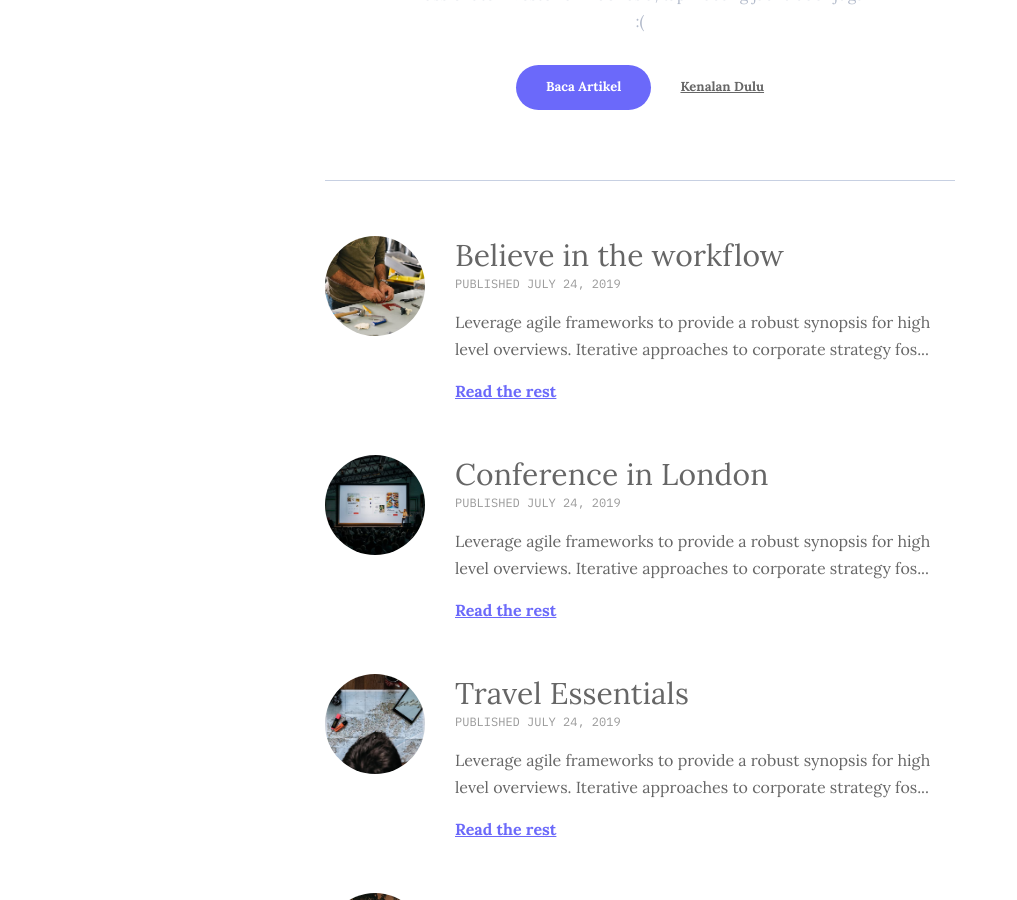
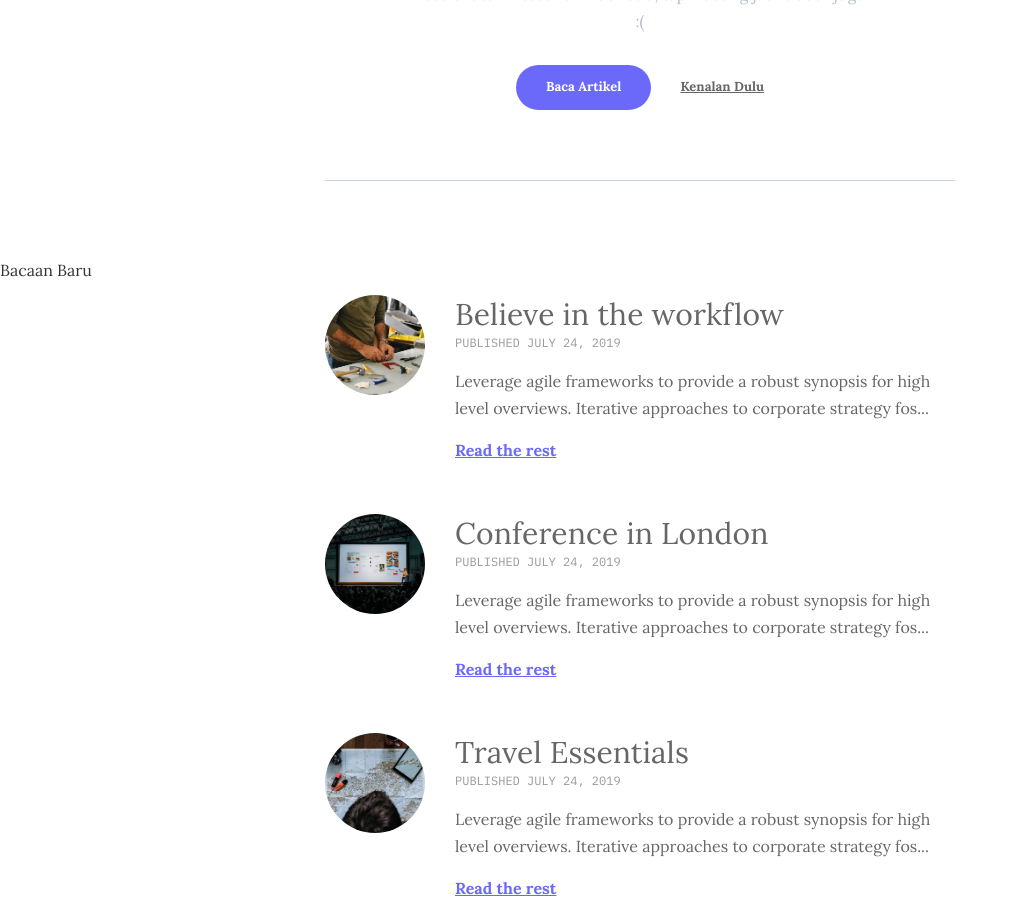
Before and after one commit to ekonomikusid/home, a Jekyll site: the page built from index.html, in a window 1280 px wide and 900 px high, scrolled down 414 px. Shown: the whole window, without its empty margins (0-1017 px from the left). Built offline with Jekyll 4.4.1, drawn with Linux system fonts in a browser that asks for light colours.

Commit message:
Update index.html

```diff
--- a/index.html
+++ b/index.html
@@ -17,7 +17,7 @@ layout: default
   </section>
   <!-- end author -->
 </div>
-<div id="baca" style="margin-top:-25px;margin-bottom:25px;"></div>
+<p id="baca">Bacaan Baru</p>
 <div class="container">
   {% if site.posts.size > 0 %}
     {% for post in site.posts %}
```
